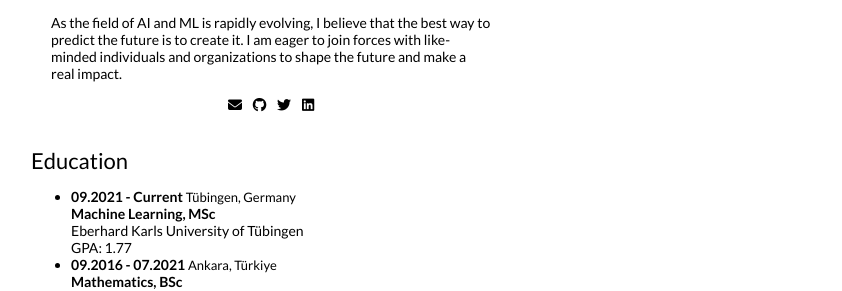
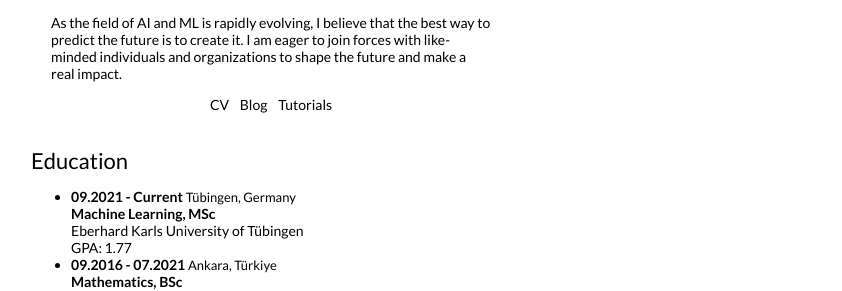
Before and after one commit to gurayozgur/gurayozgur.github.io, a Jekyll site: the page built from _posts/2019-06-02-venue.markdown, in a window 1280 px wide. Shown: the part 443-734 px from the top of the page, without its empty margins (209-1051 px from the left). Built offline with Jekyll 4.4.1, drawn with Linux system fonts in a browser that asks for light colours; nearby versions of some CDN libraries.

Commit message:
Update default.html

```diff
--- a/_layouts/default.html
+++ b/_layouts/default.html
@@ -13,8 +13,6 @@
   <link href="https://fonts.googleapis.com/css?family=Lato:400,700,400italic,700italic" rel="stylesheet" type="text/css">
   <script src="https://kit.fontawesome.com/a076d05399.js" crossorigin="anonymous"></script>
 </head>
-
-
 
 <body>
   <table style="width:100%;max-width:800px;border:0px;border-spacing:0px;border-collapse:separate;margin-right:auto;margin-left:auto;">
@@ -46,10 +44,9 @@
                 As the field of AI and ML is rapidly evolving, I believe that the best way to predict the future is to create it. I am eager to join forces with like-minded individuals and organizations to shape the future and make a real impact.
               </p>
               <p style="text-align:center">
-                <a target="_blank" href="mailto:guray.ozgur@student.uni-tuebingen.de"> <i class="fa-solid fa-envelope"></i></a> &nbsp;&nbsp;
-                <a href="https://github.com/gurayozgur"><i class="fa-brands fa-github"></i></a> &nbsp;&nbsp;
-                <a href="https://www.twitter.com/hutcun"><i class="fa-brands fa-twitter"></i></a> &nbsp;&nbsp;
-                <a href="https://www.linkedin.com/in/guray"> <i class="fa-brands fa-linkedin"></i> </a>
+                <a href="https://gurayozgur.github.io/CV"> CV &nbsp;&nbsp;
+                <a href="https://gurayozgur.github.io/Blog"> Blog &nbsp;&nbsp;
+                <a href="https://gurayozgur.github.io/Tutorials">Tutorials</a>
               </p>
             </td>
             <td style="padding:2.5%;width:40%;max-width:40%">
```
